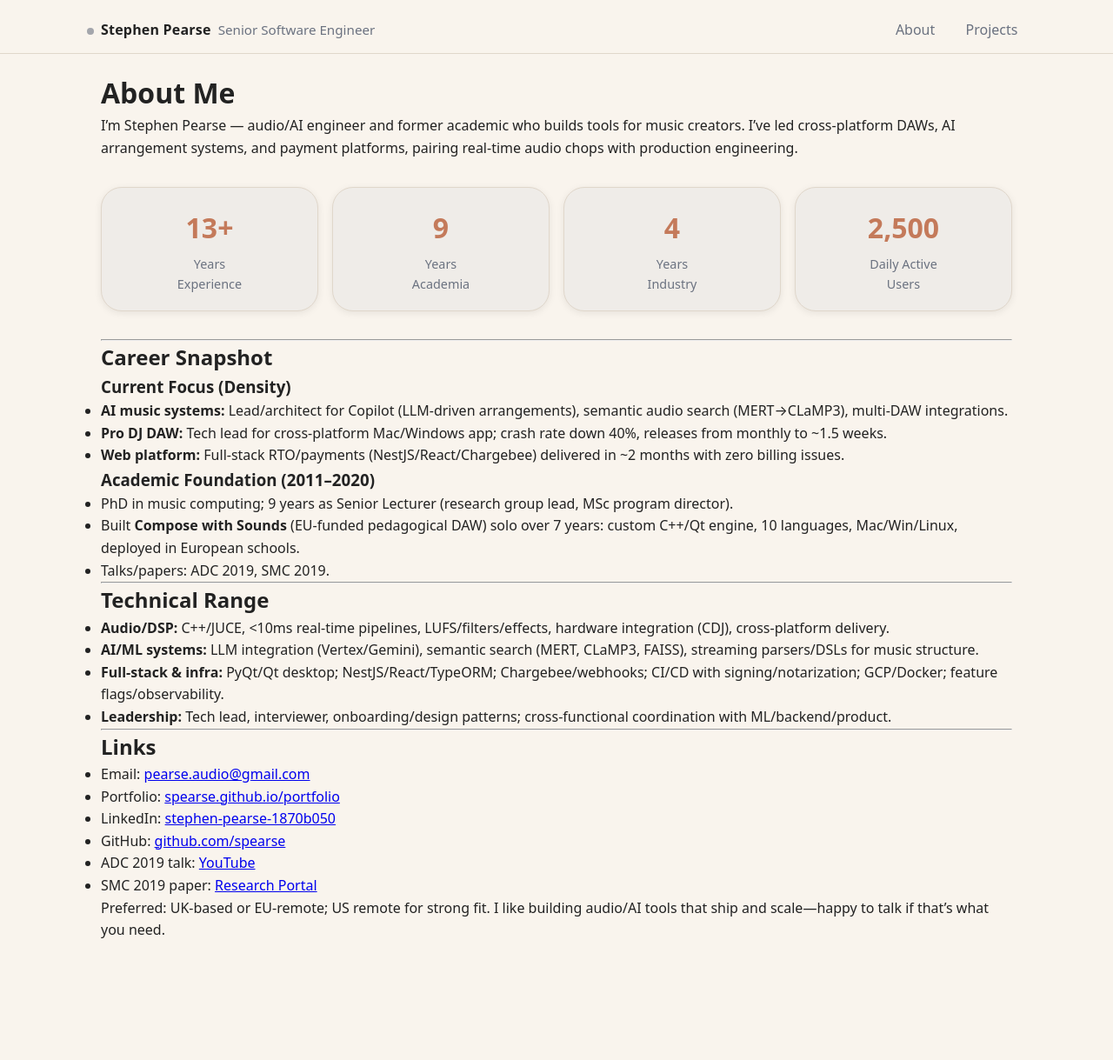
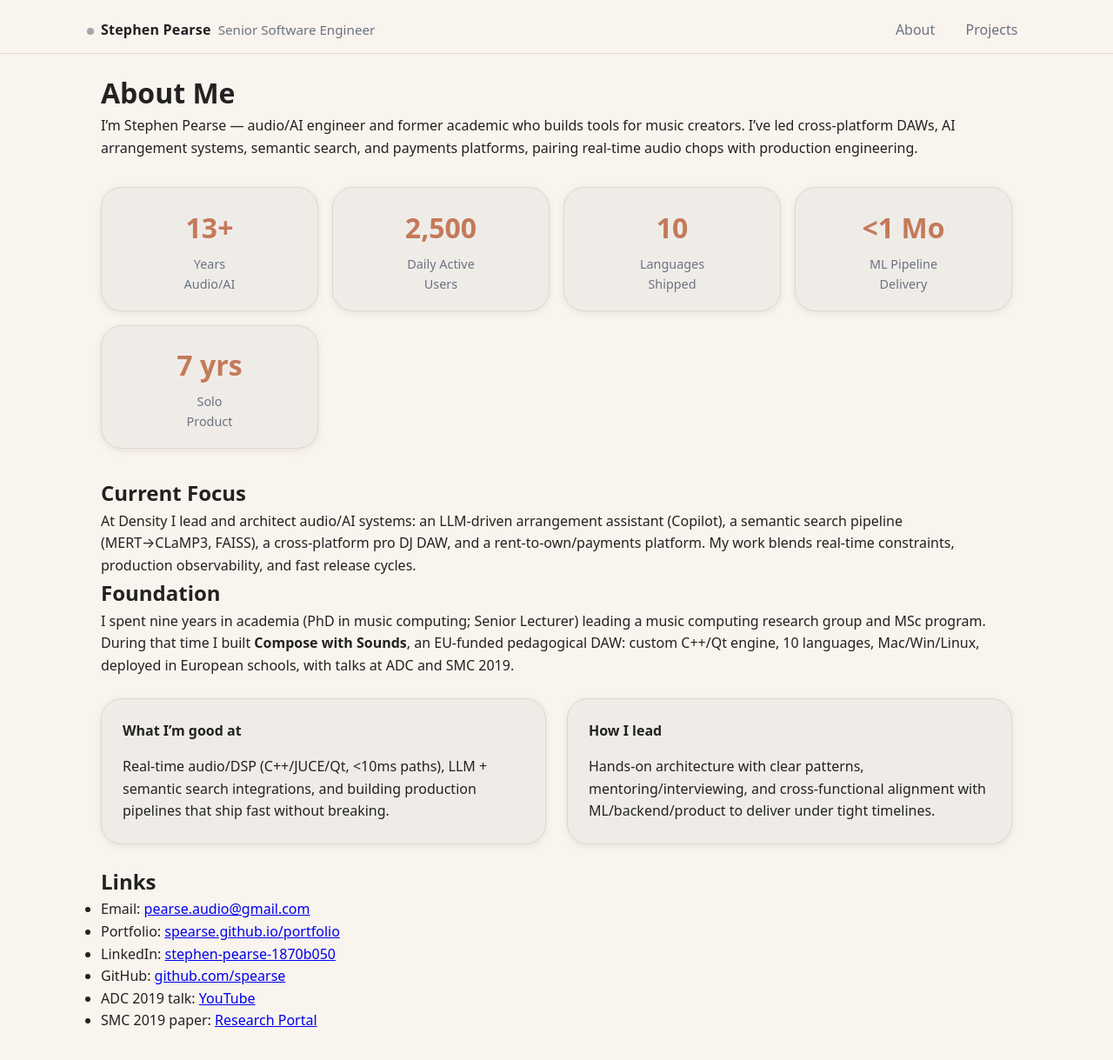
Before and after one commit to spearse/portfolio, a Jekyll site: the page built from about.md, in a window 1280 px wide and 1219 px high. Shown: the whole window at 87% size. Built offline with Jekyll 4.4.1, drawn with Linux system fonts in a browser that asks for light colours.

Commit message:
about page updated

```diff
--- a/about.md
+++ b/about.md
@@ -5,51 +5,47 @@ permalink: /about/
 ---
 
 # About Me
-I'm Stephen Pearse — audio/AI engineer and former academic who builds tools for music creators. I’ve led cross-platform DAWs, AI arrangement systems, and payment platforms, pairing real-time audio chops with production engineering.
+I'm Stephen Pearse — audio/AI engineer and former academic who builds tools for music creators. I’ve led cross-platform DAWs, AI arrangement systems, semantic search, and payments platforms, pairing real-time audio chops with production engineering.
 
 <div class="metrics-box">
   <div class="metric">
     <span class="metric-value">13+</span>
-    <span class="metric-label">Years<br>Experience</span>
-  </div>
-  <div class="metric">
-    <span class="metric-value">9</span>
-    <span class="metric-label">Years<br>Academia</span>
-  </div>
-  <div class="metric">
-    <span class="metric-value">4</span>
-    <span class="metric-label">Years<br>Industry</span>
+    <span class="metric-label">Years<br>Audio/AI</span>
   </div>
   <div class="metric">
     <span class="metric-value">2,500</span>
     <span class="metric-label">Daily Active<br>Users</span>
   </div>
+  <div class="metric">
+    <span class="metric-value">10</span>
+    <span class="metric-label">Languages<br>Shipped</span>
+  </div>
+  <div class="metric">
+    <span class="metric-value">&lt;1 Mo</span>
+    <span class="metric-label">ML Pipeline<br>Delivery</span>
+  </div>
+  <div class="metric">
+    <span class="metric-value">7 yrs</span>
+    <span class="metric-label">Solo<br>Product</span>
+  </div>
 </div>
 
----
+## Current Focus
+At Density I lead and architect audio/AI systems: an LLM-driven arrangement assistant (Copilot), a semantic search pipeline (MERT→CLaMP3, FAISS), a cross-platform pro DJ DAW, and a rent-to-own/payments platform. My work blends real-time constraints, production observability, and fast release cycles.
 
-## Career Snapshot
+## Foundation
+I spent nine years in academia (PhD in music computing; Senior Lecturer) leading a music computing research group and MSc program. During that time I built **Compose with Sounds**, an EU-funded pedagogical DAW: custom C++/Qt engine, 10 languages, Mac/Win/Linux, deployed in European schools, with talks at ADC and SMC 2019.
 
-### Current Focus (Density)
-- **AI music systems:** Lead/architect for Copilot (LLM-driven arrangements), semantic audio search (MERT→CLaMP3), multi-DAW integrations.
-- **Pro DJ DAW:** Tech lead for cross-platform Mac/Windows app; crash rate down 40%, releases from monthly to ~1.5 weeks.
-- **Web platform:** Full-stack RTO/payments (NestJS/React/Chargebee) delivered in ~2 months with zero billing issues.
-
-### Academic Foundation (2011–2020)
-- PhD in music computing; 9 years as Senior Lecturer (research group lead, MSc program director).
-- Built **Compose with Sounds** (EU-funded pedagogical DAW) solo over 7 years: custom C++/Qt engine, 10 languages, Mac/Win/Linux, deployed in European schools.
-- Talks/papers: ADC 2019, SMC 2019.
-
----
-
-## Technical Range
-
-- **Audio/DSP:** C++/JUCE, <10ms real-time pipelines, LUFS/filters/effects, hardware integration (CDJ), cross-platform delivery.
-- **AI/ML systems:** LLM integration (Vertex/Gemini), semantic search (MERT, CLaMP3, FAISS), streaming parsers/DSLs for music structure.
-- **Full-stack & infra:** PyQt/Qt desktop; NestJS/React/TypeORM; Chargebee/webhooks; CI/CD with signing/notarization; GCP/Docker; feature flags/observability.
-- **Leadership:** Tech lead, interviewer, onboarding/design patterns; cross-functional coordination with ML/backend/product.
-
----
+<div class="two-col">
+  <div class="col-box">
+    <h4>What I’m good at</h4>
+    <p>Real-time audio/DSP (C++/JUCE/Qt, <10ms paths), LLM + semantic search integrations, and building production pipelines that ship fast without breaking.</p>
+  </div>
+  <div class="col-box">
+    <h4>How I lead</h4>
+    <p>Hands-on architecture with clear patterns, mentoring/interviewing, and cross-functional alignment with ML/backend/product to deliver under tight timelines.</p>
+  </div>
+</div>
 
 ## Links
 - Email: [pearse.audio@gmail.com](mailto:pearse.audio@gmail.com)
@@ -58,5 +54,3 @@ I'm Stephen Pearse — audio/AI engineer and former academic who builds tools fo
 - GitHub: [github.com/spearse](https://github.com/spearse)
 - ADC 2019 talk: [YouTube](https://www.youtube.com/watch?v=kyALim8FSew)
 - SMC 2019 paper: [Research Portal](https://researchportal.port.ac.uk/en/publications/composing-with-sounds-designing-an-object-oriented-daw-for-the-te)
-
-Preferred: UK-based or EU-remote; US remote for strong fit. I like building audio/AI tools that ship and scale—happy to talk if that’s what you need.
```
